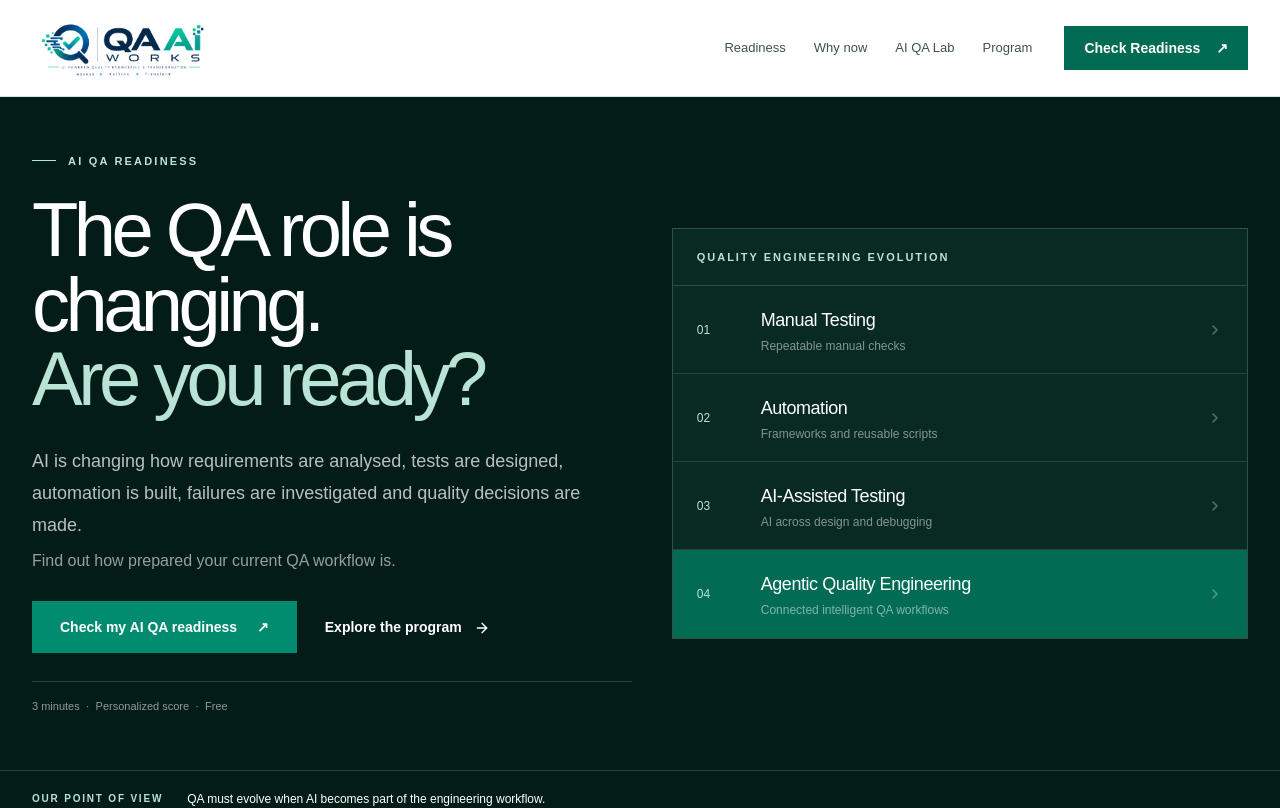
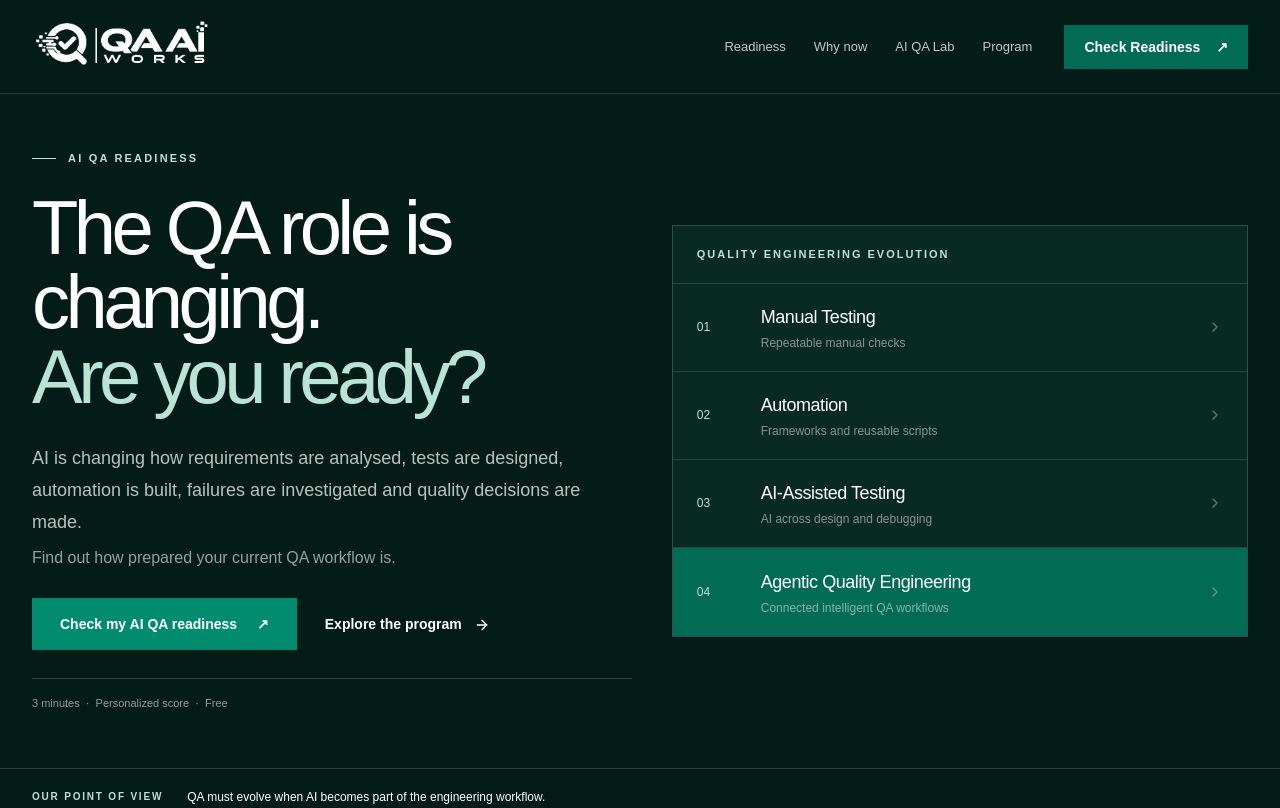
Before and after one commit to merigashyam545/QAAIWorks, a Next.js app in the folder qa-ai-works/: page /ai-qa-readiness in a window 1280 px wide. Shown: the top 808 px of the page. Built offline with nearby package versions, Linux system fonts and the light colour scheme.

Commit message:
Match readiness header to homepage palette

```diff
--- a/qa-ai-works/src/app/ai-qa-readiness/page.tsx
+++ b/qa-ai-works/src/app/ai-qa-readiness/page.tsx
@@ -17,11 +17,11 @@ const capabilities = [
 export default function Home() {
   return (
     <main className="min-h-screen bg-[#f8f9f8] text-[#082d25]">
-      <header className="border-b border-[#d8e0dc] bg-white text-[#082d25]">
+      <header className="border-b border-white/15 bg-[#041c17] text-white">
         <div className="mx-auto flex max-w-7xl items-center px-6 py-3.5 lg:px-8">
-          <FunnelBrand tone="light" />
+          <FunnelBrand />
           <div className="ml-auto flex items-center gap-4 lg:gap-8">
-            <nav className="hidden items-center gap-7 text-[13px] font-medium text-[#40534c] md:flex">
+            <nav className="hidden items-center gap-7 text-[13px] font-medium text-white/75 md:flex">
               <a href="#readiness">Readiness</a>
               <a href="#why-now">Why now</a>
               <Link href="/ai-qa-lab">AI QA Lab</Link>
```
